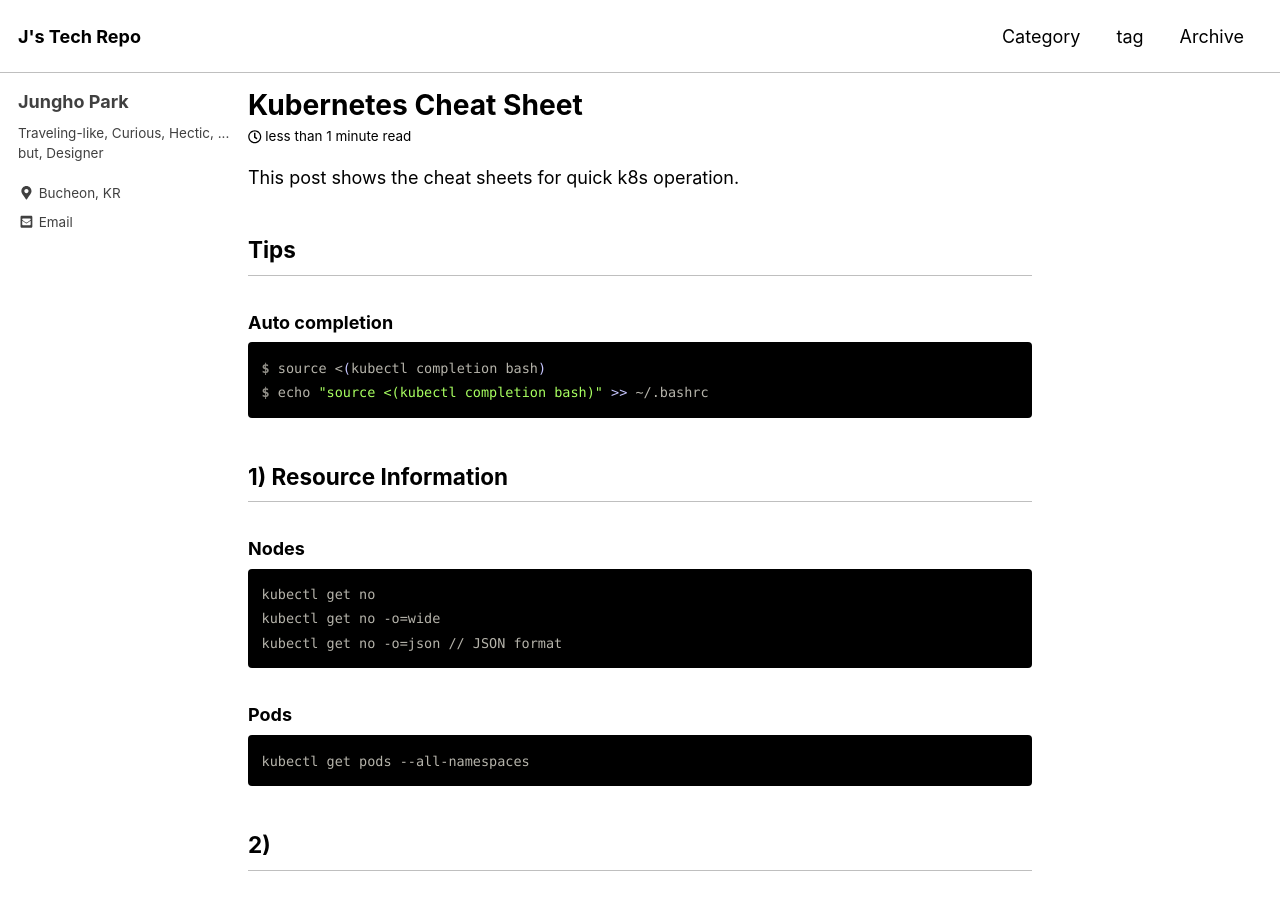
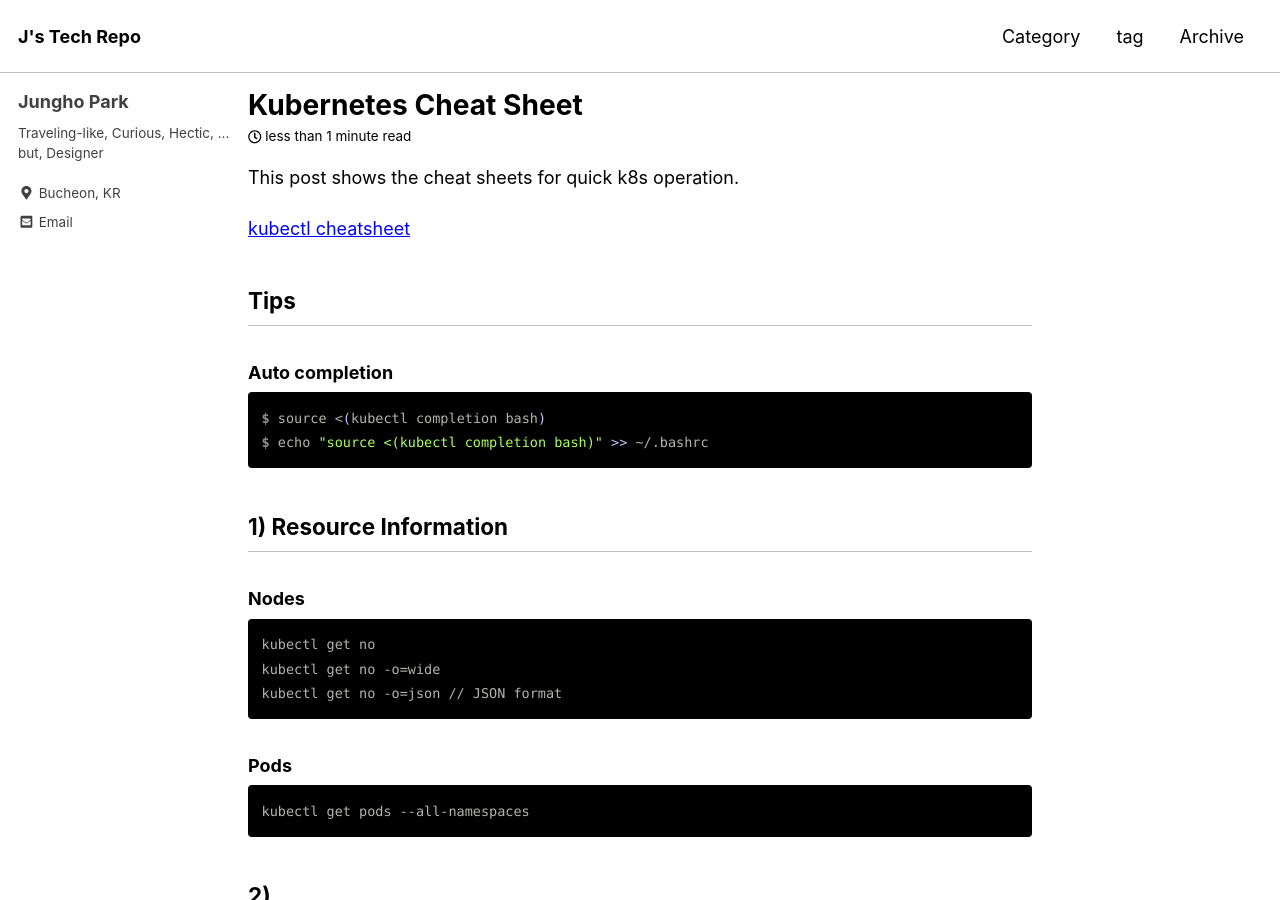
Before and after one commit to unipark00/tekrepo, a Jekyll site: the page built from _posts/2019-04-18-k8s-cheat-sheet.md, in a window 1280 px wide and 900 px high. Built offline with Jekyll 4.4.1, drawn with Linux system fonts in a browser that asks for light colours; cached includes are drawn as plain includes.

Commit message:
Update 2019-04-18-k8s-cheat-sheet.md

```diff
--- a/_posts/2019-04-18-k8s-cheat-sheet.md
+++ b/_posts/2019-04-18-k8s-cheat-sheet.md
@@ -8,6 +8,8 @@ toc: false
 ---
 
 This post shows the cheat sheets for quick k8s operation.
+
+[kubectl cheatsheet](https://kubernetes.io/docs/reference/kubectl/cheatsheet/)
 
 ## Tips
 ### Auto completion
```
